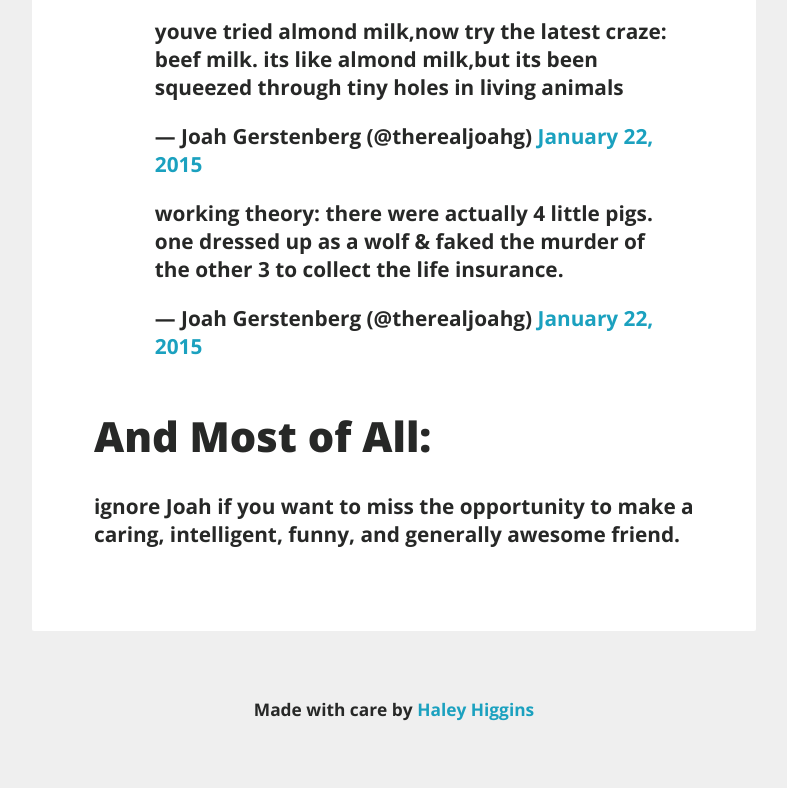
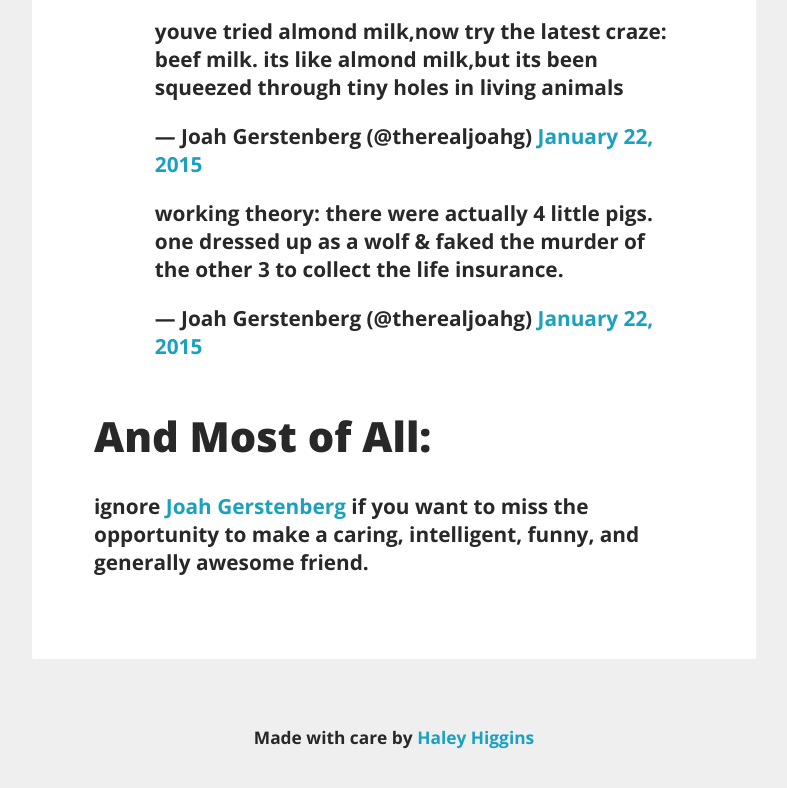
Before and after one commit to imhaleyfyi/ignorejoah, a plain HTML site: page index.html in a window 1280 px wide. Shown: the part 2955-3743 px from the top of the page, without its empty margins (246-1033 px from the left). Drawn offline with nearby package versions, Linux system fonts and the light colour scheme.

Commit message:
add link to joah

```diff
--- a/index.html
+++ b/index.html
@@ -114,7 +114,7 @@
 		<div class="very-important-conclusion">
 			<h1>And Most of All:</h1>
 			<p>
-				ignore Joah if you want to miss the opportunity to make a caring, intelligent, funny, and generally awesome friend.
+				ignore <a href="http://www.joahg.com/">Joah Gerstenberg</a> if you want to miss the opportunity to make a caring, intelligent, funny, and generally awesome friend.
 			</p>
 		</div>
 	</main>
```
